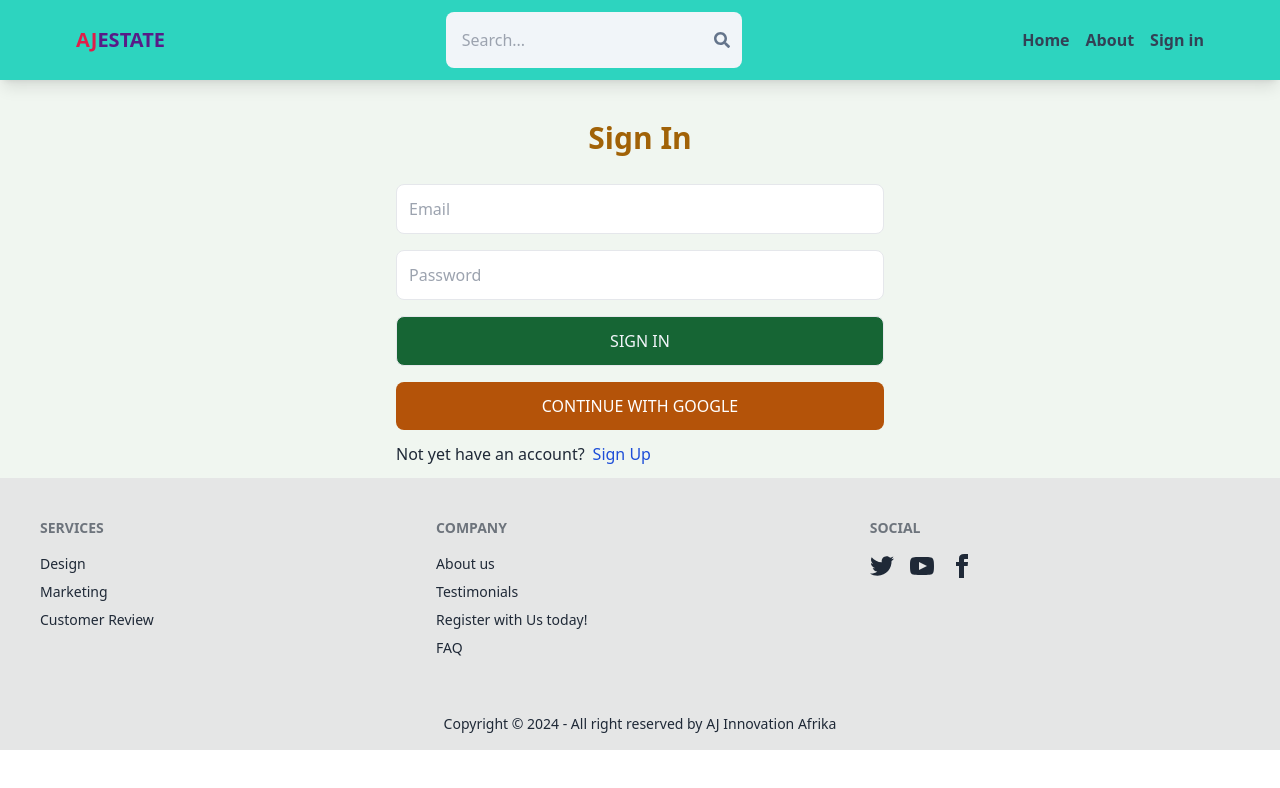
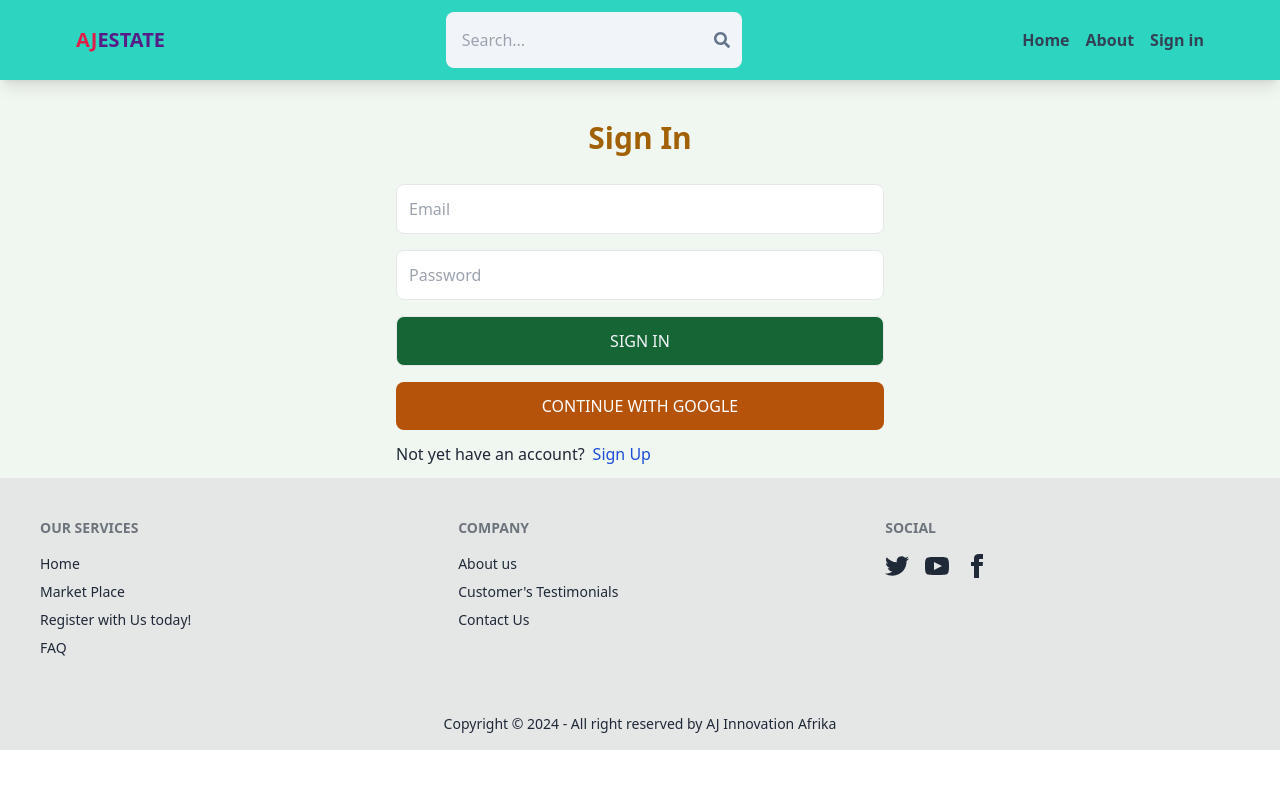
Before and after one commit to Julius-1993/RealEstateProject, a React (Vite) app in the folder AJ-EstateApp/: page /sign-in in a window 1280 px wide. Shown: the top 788 px of the page. Built offline with nearby package versions, Linux system fonts and the light colour scheme; no server answers.

Commit message:
Footer correction

```diff
--- a/AJ-EstateApp/src/component/Footer.jsx
+++ b/AJ-EstateApp/src/component/Footer.jsx
@@ -6,17 +6,18 @@ export default function Footer() {
     <div>
       <footer className="footer p-10 bg-base-300 text-base-content">
         <nav>
-          <h6 className="footer-title">Services</h6>
-          <Link to="/" className="link link-hover">Design</Link>
-          <Link to="/" className="link link-hover">Marketing</Link>
-          <Link to="/review" className="link link-hover">Customer Review</Link>
+          <h6 className="footer-title">Our Services</h6>
+          <Link to="/" className="link link-hover">Home</Link>
+          <Link to="/" className="link link-hover">Market Place</Link>
+          <Link to="/sign-up" className="link link-hover">Register with Us today!</Link>
+          <Link to="/faq" className="link link-hover">FAQ</Link>
         </nav>
         <nav>
           <h6 className="footer-title">Company</h6>
           <Link to="/about"> <p className="link link-hover">About us</p></Link>
-          <Link to="/testimonial" className="link link-hover">Testimonials</Link>
-          <Link to="/sign-up" className="link link-hover">Register with Us today!</Link>
-          <Link to="/faq" className="link link-hover">FAQ</Link>
+          <Link to="/testimonial" className="link link-hover"> Customer's Testimonials</Link>
+          <Link to="" className="link link-hover">Contact Us</Link>
+
         </nav>
         <nav>
           <h6 className="footer-title">Social</h6>
```
